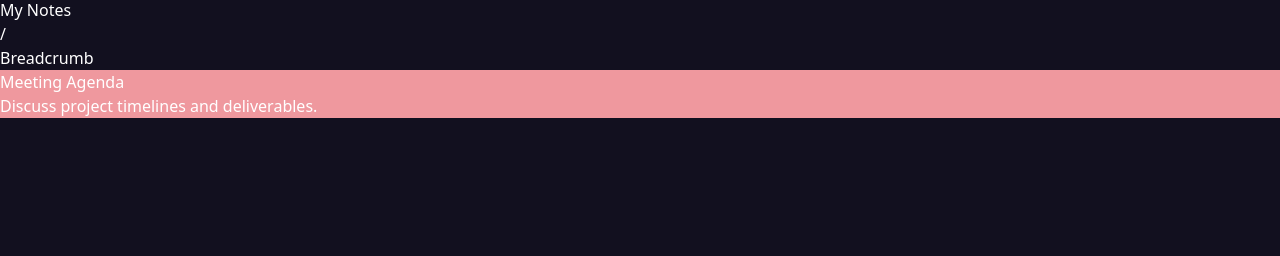
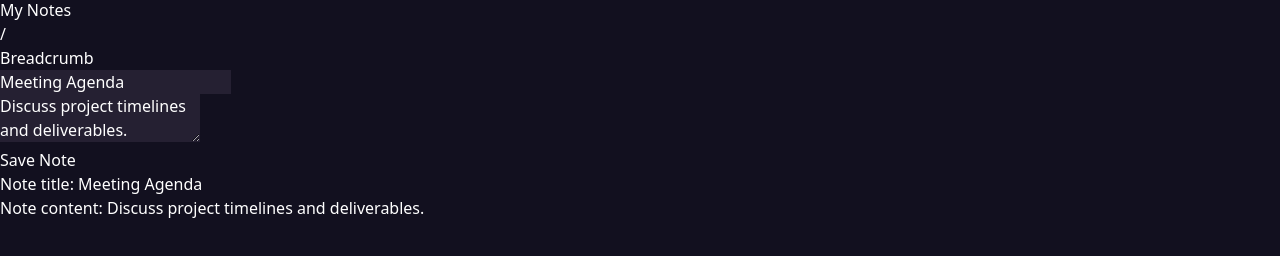
Before and after one commit to syke9p3/personal-markdown-react, a React (Vite) app: page /notes/1 in a window 1280 px wide. Shown: the part 350-606 px from the top of the page. Built offline with nearby package versions, Linux system fonts and the light colour scheme; data requests are answered from the project's data file.

Commit message:
able to edit value of notes

```diff
--- a/src/pages/NotePage.jsx
+++ b/src/pages/NotePage.jsx
@@ -14,6 +14,8 @@ const bgColors = [
   "#ef989e",
 ];
 
+// TODO: implement color customization
+
 const NotePage = () => {
   let { noteId } = useParams();
 
@@ -23,6 +25,8 @@ const NotePage = () => {
     loading,
   } = useFetch(`http://localhost:3030/notes/${noteId}`);
 
+  const [title, setTitle] = useState("");
+  const [content, setContent] = useState("");
   const [color, setColor] = useState("#f7dad2");
 
   const getRandomColor = () => {
@@ -30,10 +34,14 @@ const NotePage = () => {
     return bgColors[randomIndex];
   };
 
-  // TODO: implement color customization
   useEffect(() => {
+    if (note) {
+      setTitle(note.title);
+      setContent(note.content);
+    }
+
     setColor(getRandomColor());
-  }, []);
+  }, [note]);
 
   console.log("noteId");
   console.log(noteId);
@@ -46,22 +54,46 @@ const NotePage = () => {
       <Breadcrumb />
 
       {note ? (
-        <div
-          className={`grid grid-cols-subgrid px-6 py-4 pb-8 text-[#0e1121] rounded-xl border border-black cursor-pointer hover:opacity-80 transition-all duration-150`}
-          style={{ backgroundColor: color }}
-        >
-          {/* Note Title */}
-          <div className="mb-3 truncate note-title">
-            <h3 className="text-2xl font-bold">{note.title}</h3>
+        <div className="overflow-hidden pb-4 rounded-xl bg-[#252032]">
+          <div className="cursor-pointer">
+            {/* Note Title */}
+            <div className="note-title">
+              <input
+                type="text"
+                className="px-6 py-4 w-full text-2xl font-bold border-b outline-none border-b-black"
+                placeholder="Create New Note"
+                value={title}
+                onChange={(e) => setTitle(e.target.value)}
+              />
+            </div>
+            {/* Note Content */}
+            <textarea
+              type="text"
+              className="px-6 py-4 w-full h-80 outline-none resize-none"
+              placeholder="Take a note..."
+              value={content}
+              onChange={(e) => setContent(e.target.value)}
+            />
           </div>
-          {/* Note Content */}
-          <div className="/*bg-blue-50*/ text-ellipsis overflow-y-hidden pb-4 max-h-80">
-            {note.content}
+          <div className="flex justify-between px-3">
+            <div></div>
+            <button
+              // onClick={handleEditNote}
+              className="mt-3 rounded-md py-2 font-bold bg-[#777cca] hover:bg-[#7d84e7] px-3 "
+            >
+              Save Note
+            </button>
           </div>
         </div>
       ) : (
         <div></div>
       )}
+
+        <div>
+          <p>Note title: { title }</p>
+          <p>Note content: { content }</p>
+        </div>
+
     </PageLayout>
   );
 };
```
